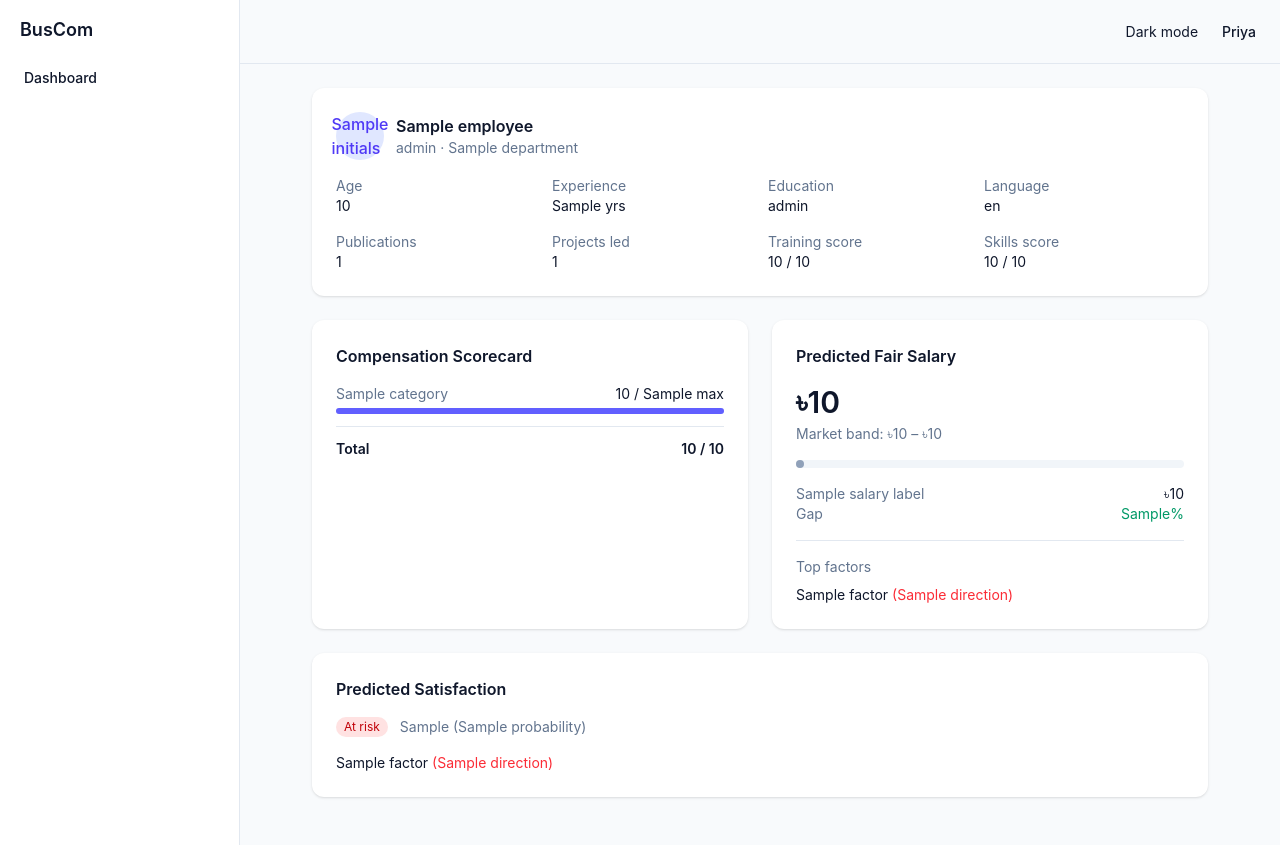
After one commit to rakib4123/Employee-Compensation-Satisfaction, a Django app: template compensation/templates/compensation/detail.html in a window 1280 px wide. The commit adds this page. Run offline with Django 5.2, Linux system fonts and the light colour scheme; a user stored in the database is signed in; tables that the repository leaves empty hold one stand-in row (values such as "Sample post"); the template is opened without the code that fills it: most values are stand-ins (such as "Sample title", 1, 10 or a date in 2020); some libraries are stand-ins or nearby versions.

Commit message:
feat: build employee compensation detail screen
Adds get_employee_detail() (per-instance top-factor explanations for
both models), the detail route/template, a shared prediction-cards
partial (also used by the predict-for-a-profile screen), and makes
audit dashboard rows clickable through to it.

Co-Authored-By: Claude Sonnet 5 <noreply@anthropic.com>

```diff
--- a/compensation/templates/compensation/dashboard.html
+++ b/compensation/templates/compensation/dashboard.html
@@ -69,7 +69,8 @@
       </thead>
       <tbody x-ref="tbody">
         {% for employee in page_obj %}
-        <tr class="border-b border-slate-100 dark:border-slate-700 hover:bg-slate-50 dark:hover:bg-slate-700/50 transition">
+        <tr class="border-b border-slate-100 dark:border-slate-700 hover:bg-slate-50 dark:hover:bg-slate-700/50 transition cursor-pointer"
+            onclick="window.location='{% url 'compensation:employee_detail' employee.employee_id %}'">
           <td class="py-2 flex items-center gap-2">
             <span class="w-7 h-7 rounded-full bg-indigo-100 dark:bg-indigo-900 text-indigo-600 dark:text-indigo-300 text-xs flex items-center justify-center font-medium">{{ employee.initials }}</span>
             <span>{{ employee.name }}</span>
--- /dev/null
+++ b/compensation/templates/compensation/detail.html
@@ -0,0 +1,29 @@
+{% extends "dashboard/base.html" %}
+{% block title %}{{ employee.name }} — Compensation — BusCom{% endblock %}
+{% block content %}
+<div class="max-w-4xl mx-auto" x-data x-init="fadeInPage($el)">
+  <div class="rounded-xl bg-white dark:bg-slate-800 shadow p-6 mb-6">
+    <div class="flex items-center gap-3 mb-4">
+      <span class="w-12 h-12 rounded-full bg-indigo-100 dark:bg-indigo-900 text-indigo-600 dark:text-indigo-300 flex items-center justify-center font-medium">
+        {{ employee.initials }}
+      </span>
+      <div>
+        <p class="font-semibold">{{ employee.name }}</p>
+        <p class="text-sm text-slate-500">{{ employee.job_role }} &middot; {{ employee.department }}</p>
+      </div>
+    </div>
+    <dl class="grid grid-cols-2 sm:grid-cols-4 gap-4 text-sm">
+      <div><dt class="text-slate-500">Age</dt><dd>{{ employee.age }}</dd></div>
+      <div><dt class="text-slate-500">Experience</dt><dd>{{ employee.experience_years }} yrs</dd></div>
+      <div><dt class="text-slate-500">Education</dt><dd>{{ employee.education_level }}</dd></div>
+      <div><dt class="text-slate-500">Language</dt><dd>{{ employee.language_proficiency }}</dd></div>
+      <div><dt class="text-slate-500">Publications</dt><dd>{{ employee.publications_count }}</dd></div>
+      <div><dt class="text-slate-500">Projects led</dt><dd>{{ employee.projects_led_count }}</dd></div>
+      <div><dt class="text-slate-500">Training score</dt><dd>{{ employee.training_score }} / 10</dd></div>
+      <div><dt class="text-slate-500">Skills score</dt><dd>{{ employee.skills_score }} / 10</dd></div>
+    </dl>
+  </div>
+
+  {% include "compensation/partials/prediction_cards.html" %}
+</div>
+{% endblock %}
--- /dev/null
+++ b/compensation/templates/compensation/partials/prediction_cards.html
@@ -0,0 +1,72 @@
+<div class="grid grid-cols-1 md:grid-cols-2 gap-6 mb-6">
+  <div class="rounded-xl bg-white dark:bg-slate-800 shadow p-6">
+    <h2 class="font-semibold mb-4">Compensation Scorecard</h2>
+    <div class="space-y-2 text-sm">
+      {% for category in card.scorecard.categories %}
+      <div>
+        <div class="flex justify-between mb-1">
+          <span class="text-slate-500">{{ category.label }}</span>
+          <span>{{ category.score }} / {{ category.max }}</span>
+        </div>
+        <div class="h-1.5 rounded-full bg-slate-100 dark:bg-slate-700">
+          <div class="h-1.5 rounded-full bg-indigo-500" style="width: {% widthratio category.score category.max 100 %}%"></div>
+        </div>
+      </div>
+      {% endfor %}
+    </div>
+    <div class="flex justify-between text-sm font-semibold border-t border-slate-200 dark:border-slate-700 pt-3 mt-3">
+      <span>Total</span>
+      <span>{{ card.scorecard.total }} / {{ card.scorecard.max_total }}</span>
+    </div>
+  </div>
+
+  <div class="rounded-xl bg-white dark:bg-slate-800 shadow p-6">
+    <h2 class="font-semibold mb-4">Predicted Fair Salary</h2>
+    <p class="text-3xl font-semibold mb-1">৳{{ card.predicted_salary }}</p>
+    <p class="text-sm text-slate-500 mb-4">Market band: ৳{{ card.market_min_salary }} – ৳{{ card.market_max_salary }}</p>
+    <div class="relative h-2 rounded-full bg-slate-100 dark:bg-slate-700 mb-4">
+      <div class="absolute top-1/2 -translate-y-1/2 w-2 h-2 rounded-full bg-slate-400" style="left: {{ card.market_position_pct }}%"></div>
+    </div>
+    {% if card.actual_salary %}
+    <div class="flex justify-between text-sm">
+      <span class="text-slate-500">{{ salary_label }}</span>
+      <span>৳{{ card.actual_salary }}</span>
+    </div>
+    <div class="flex justify-between text-sm">
+      <span class="text-slate-500">Gap</span>
+      <span class="{% if card.gap_pct < 0 %}text-red-500{% else %}text-emerald-600{% endif %}">{{ card.gap_pct }}%</span>
+    </div>
+    {% endif %}
+    {% if card.regression_top_factors %}
+    <div class="mt-4 pt-4 border-t border-slate-200 dark:border-slate-700">
+      <p class="text-sm text-slate-500 mb-2">Top factors</p>
+      <ul class="text-sm space-y-1">
+        {% for factor in card.regression_top_factors %}
+        <li>{{ factor.label }} <span class="{% if factor.direction == '+' %}text-emerald-600{% else %}text-red-500{% endif %}">({{ factor.direction }})</span></li>
+        {% endfor %}
+      </ul>
+    </div>
+    {% endif %}
+  </div>
+</div>
+
+{% if card.satisfaction_probability %}
+<div class="rounded-xl bg-white dark:bg-slate-800 shadow p-6 mb-6">
+  <h2 class="font-semibold mb-4">Predicted Satisfaction</h2>
+  <div class="flex items-center gap-3 mb-4">
+    {% if card.risk_level == "low" %}
+    <span class="rounded-full bg-emerald-100 text-emerald-700 dark:bg-emerald-900 dark:text-emerald-300 text-xs px-2 py-0.5">Likely satisfied</span>
+    {% elif card.risk_level == "medium" %}
+    <span class="rounded-full bg-amber-100 text-amber-700 dark:bg-amber-900 dark:text-amber-300 text-xs px-2 py-0.5">Uncertain</span>
+    {% else %}
+    <span class="rounded-full bg-red-100 text-red-700 dark:bg-red-900 dark:text-red-300 text-xs px-2 py-0.5">At risk</span>
+    {% endif %}
+    <span class="text-sm text-slate-500">{{ card.predicted_satisfaction }} ({{ card.satisfaction_probability }} probability)</span>
+  </div>
+  <ul class="text-sm space-y-1">
+    {% for factor in card.classification_top_factors %}
+    <li>{{ factor.label }} <span class="{% if factor.direction == '+' %}text-emerald-600{% else %}text-red-500{% endif %}">({{ factor.direction }})</span></li>
+    {% endfor %}
+  </ul>
+</div>
+{% endif %}
--- a/compensation/urls.py
+++ b/compensation/urls.py
@@ -6,4 +6,5 @@ app_name = "compensation"
 
 urlpatterns = [
     path("", views.audit_dashboard, name="audit_dashboard"),
+    path("<int:employee_id>/", views.employee_detail, name="employee_detail"),
 ]
```
Also changed, not shown: compensation/data.py (+22 -0 lines), compensation/tests.py (+24 -0 lines), compensation/views.py (+14 -0 lines), dashboard/static/dashboard/css/output.css.
